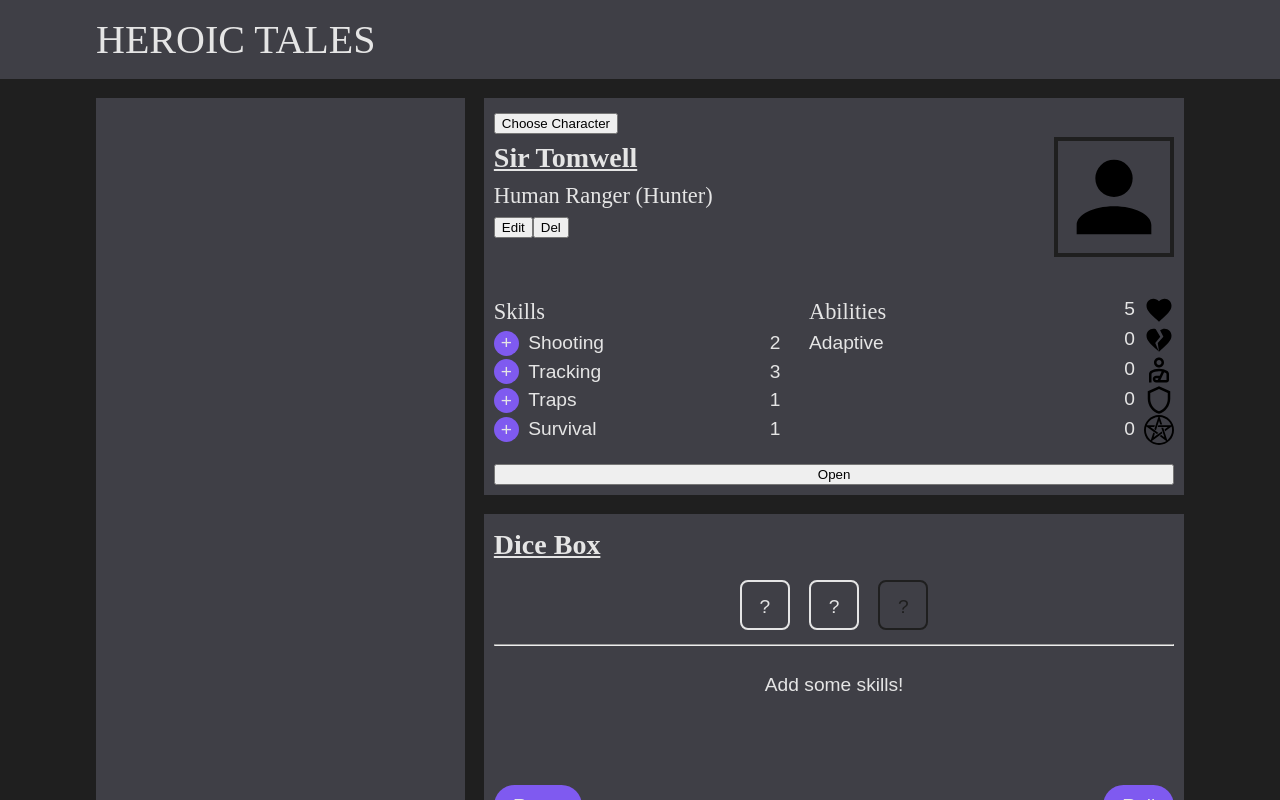
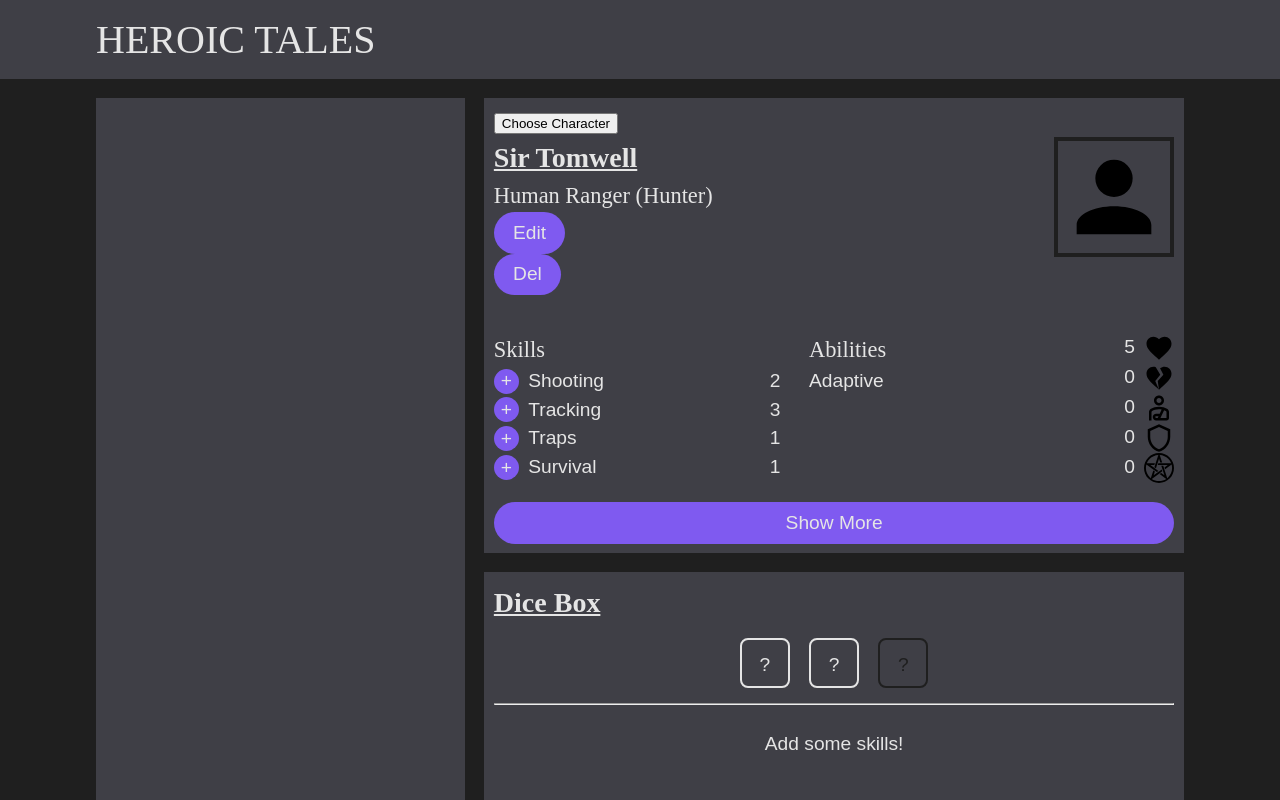
Before and after one commit to gemini-mastiff/heroic-tales-app, a React (Vite) app: page / in a window 1280 px wide. Shown: the top 800 px of the page. Built offline with nearby package versions, Linux system fonts and the light colour scheme; a web font is replaced by a local one.

Commit message:
style: add Button styling to buttons on CharSheet

```diff
--- a/src/components/CharSheet.jsx
+++ b/src/components/CharSheet.jsx
@@ -6,6 +6,7 @@ import hitsSvg from "../assets/hit.svg";
 import injurySvg from "../assets/injury.svg";
 import shieldSvg from "../assets/shield.svg";
 import magicSvg from "../assets/magic.svg";
+import Button from "./Button.jsx";
 
 export default function CharSheet({
   char,
@@ -28,8 +29,8 @@ export default function CharSheet({
         <div>
           <CharName>{char.name}</CharName>
           <CharHeading>{`${char.race} ${char.class} (${char.subclass})`}</CharHeading>
-          <button onClick={() => setEditChar(true)}>Edit</button>
-          <button onClick={() => setDelChar(true)}>Del</button>
+          <Button onClick={() => setEditChar(true)}>Edit</Button>
+          <Button onClick={() => setDelChar(true)}>Del</Button>
         </div>
         <CharImg src={char.img ? char.img : noImgSvg} alt="" />
       </CharHeader>
@@ -109,9 +110,9 @@ export default function CharSheet({
           )}
         </CharInfo>
       )}
-      <button onClick={(e) => handleAccordion(e)}>
-        {isOpen ? "Close" : "Open"}
-      </button>
+      <Button onClick={(e) => handleAccordion(e)}>
+        {isOpen ? "Show Less" : "Show More"}
+      </Button>
     </CharSheetStyled>
   );
 }
```
